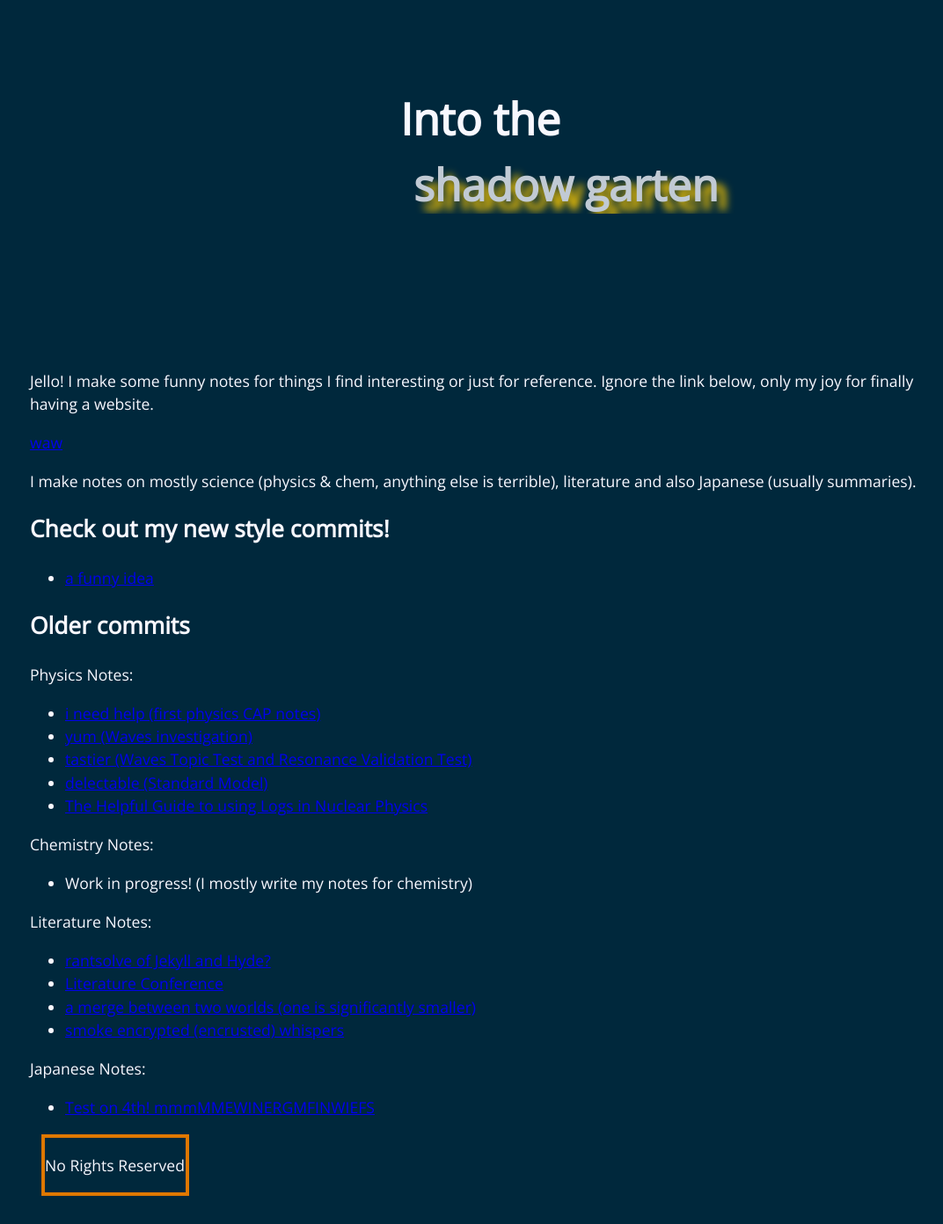
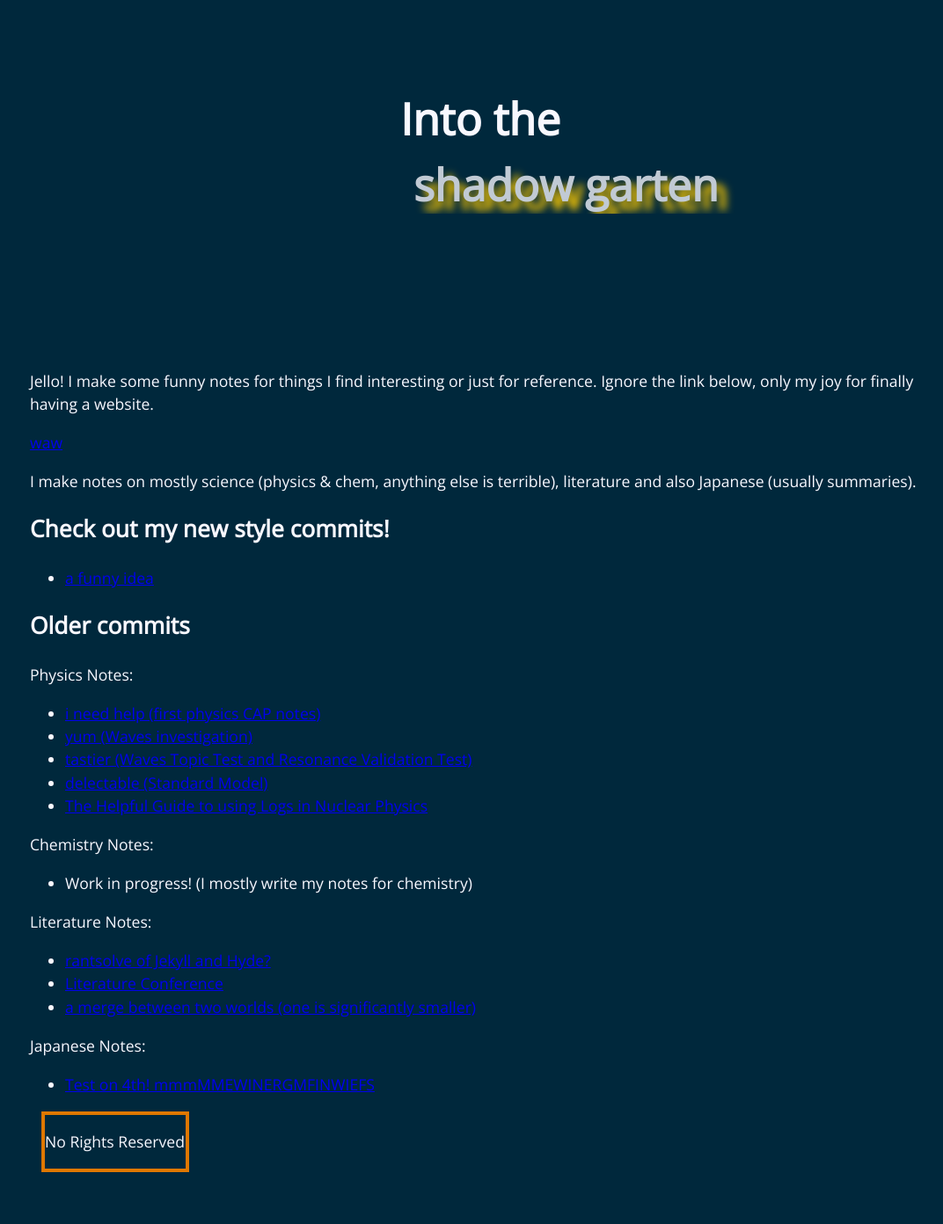
Before and after one commit to anonymoof1528/the-shadow-garten, a Jekyll site: the page built from index.md, in a window 1280 px wide. Shown: the whole page at 88% size, without its empty margins (94-1166 px from the left). Built offline with Jekyll 4.4.1, drawn with Linux system fonts in a browser that asks for light colours; after the commit the page ends 1365 px from its top, so only the background shows below that.

Commit message:
Update index.md

```diff
--- a/index.md
+++ b/index.md
@@ -30,7 +30,6 @@ Literature Notes:
 - [rantsolve of Jekyll and Hyde?](Literature/I_hate_psychoanalysis_but_that_and_Jekyll_and_Hyde.md)
 - [Literature Conference](Literature/Conference_Day.md)
 - [a merge between two worlds \(one is significantly smaller)](Literature/Going_Ham.md)
-- [smoke encrypted (encrusted) whispers](Literature/smokeencryptedwhispers.pdf)
 
 Japanese Notes:
 - [Test on 4th! mmmMMEWINERGMFINWIEFS](Japanese/Writing_test_summary.md)
```
